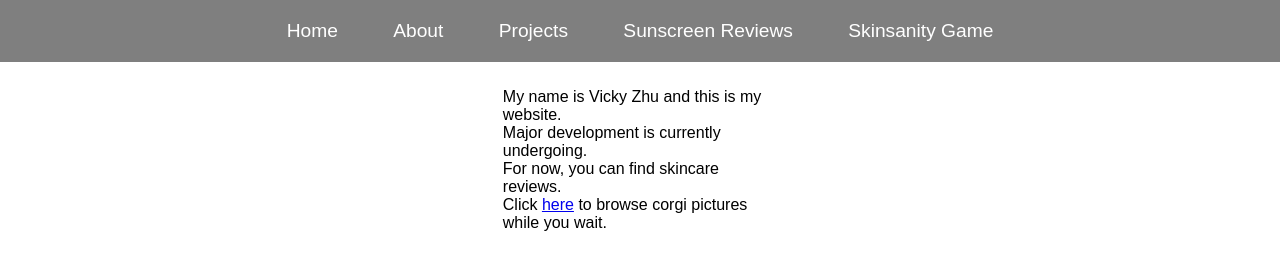
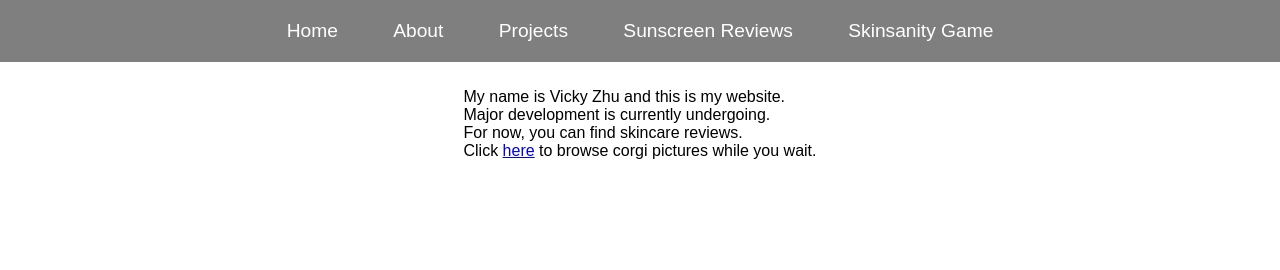
Before and after one commit to vyzu4/blog, a plain HTML site: page index.html in a window 1280 px wide. Drawn offline with Linux system fonts and the light colour scheme.

Commit message:
Update index.css

```diff
--- a/index.css
+++ b/index.css
@@ -45,6 +45,6 @@
     text-align: left;
     padding: 10px;
     border: transparent;
-    width: 23%;
     margin: 1rem auto;
+    width: fit-content;
 }
```
